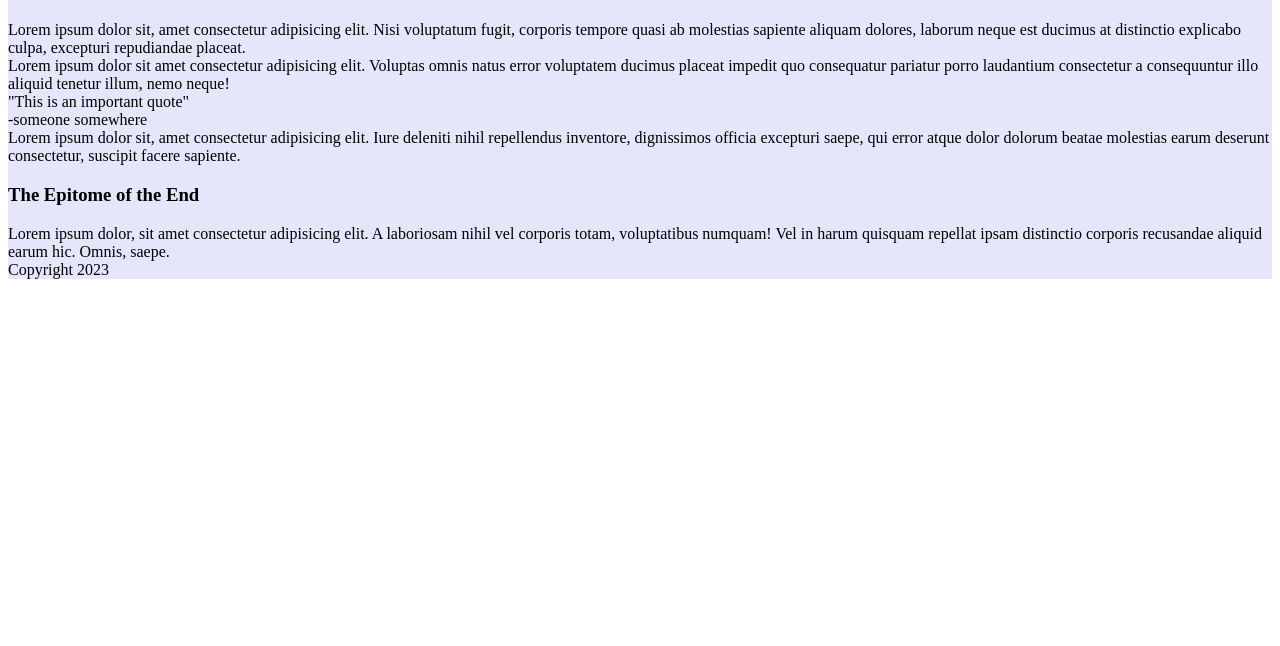
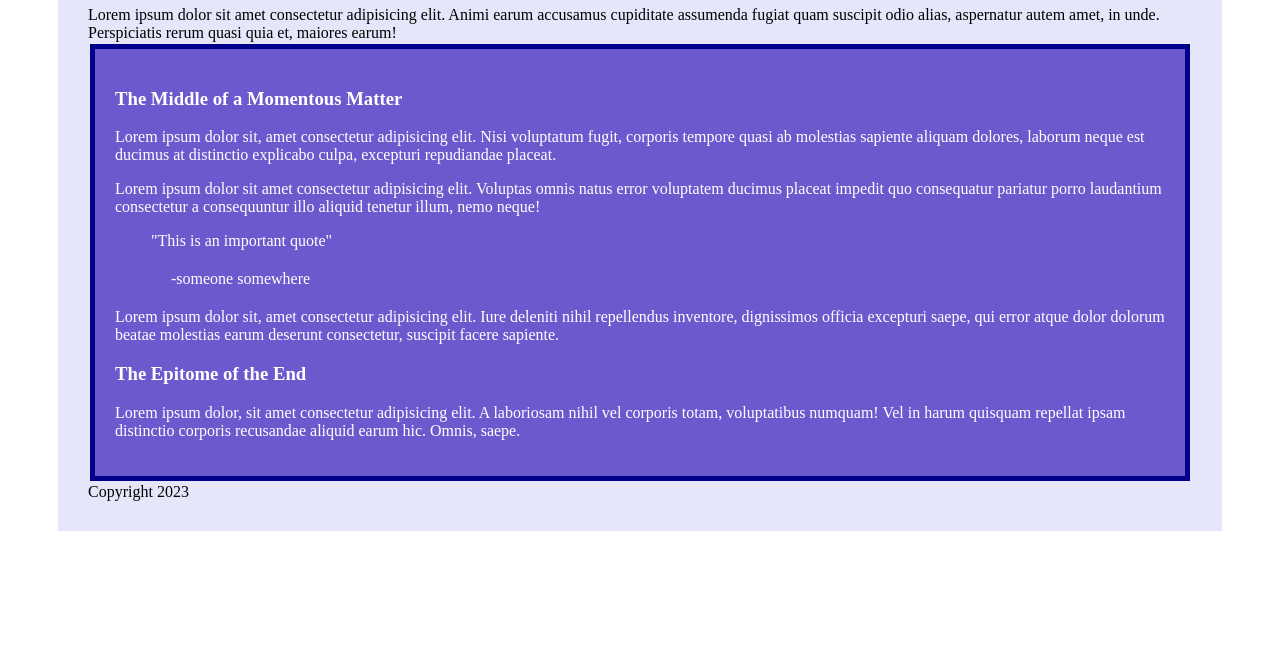
Before and after one commit to Zaptrap/Zaptrap.github.io, a plain HTML site: page boxModel/index.html in a window 1280 px wide. Shown: the part 154-800 px from the top of the page. Drawn offline with Linux system fonts and the light colour scheme.

Commit message:
Update index.css
updated css adding margin and padding

```diff
--- a/boxModel/css/index.css
+++ b/boxModel/css/index.css
@@ -1,3 +1,25 @@
 #main {
     background-color: lavender;
+    padding:30px;
+    margin: 50px;
 }
+
+#content {
+    color:white;
+    border: 5px solid darkblue;
+    background-color: #6b5acd;
+    margin: 2px;
+    padding: 20px;
+}
+
+#content > div {
+    margin: 16px 0;
+}
+
+.quote {
+    padding-left: 36px;
+}
+
+.quoteCitation {
+    margin: 20px 20px;
+}
```
